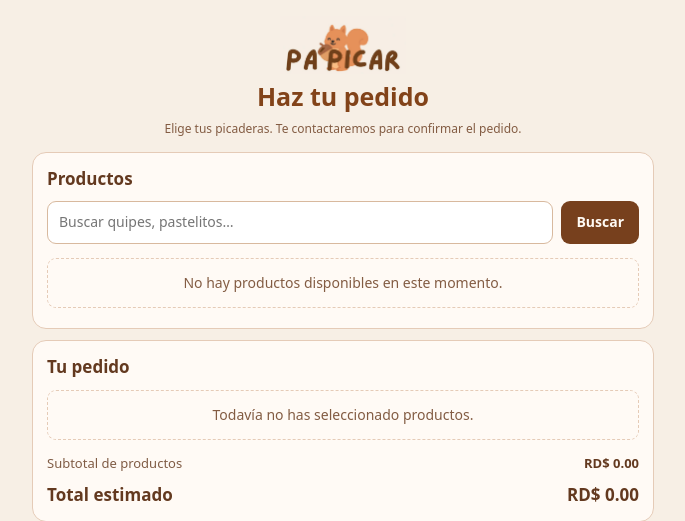
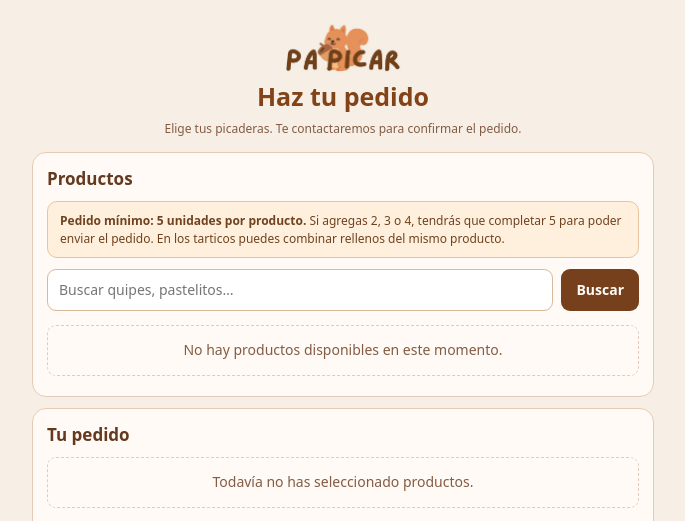
Before and after one commit to matiascorderoedwin-cmyk/Pa-picar, a Flask app: page /pedir in a window 1280 px wide. Shown: the top 521 px of the page, without its empty margins (297-982 px from the left). Run offline with Flask 3, Linux system fonts and the light colour scheme; data that the repository does not hold is empty; some libraries are stand-ins or nearby versions.

Commit message:
Require minimum five units per product on public orders, cart and server

```diff
--- a/app.py
+++ b/app.py
@@ -980,7 +980,7 @@ def pedidos_publicos():
     try:
         with conectar() as conexion:
             with conexion.cursor(row_factory=dict_row) as cursor:
-                cursor.execute('SELECT id,nombre,precio,cantidad FROM productos WHERE activo=TRUE AND eliminado=FALSE AND cantidad>0 ORDER BY nombre,id')
+                cursor.execute('SELECT id,nombre,precio,cantidad FROM productos WHERE activo=TRUE AND eliminado=FALSE AND cantidad>=5 ORDER BY nombre,id')
                 productos=cursor.fetchall()
         return render_template('pedir.html',productos=productos,push_public_key=PUSH_PUBLIC_KEY)
     except psycopg.Error:
@@ -1063,6 +1063,11 @@ def enviar_pedido():
                 por_id={p['id']:p for p in productos}
                 for producto in productos:
                     q=cantidades[producto['id']]
+                    if q < 5:
+                        raise ValueError(
+                            f'El mínimo es de 5 unidades por producto. '
+                            f'Agrega al menos 5 unidades de {producto["nombre"]}; llevas {q}.'
+                        )
                     if not producto['activo'] or producto['eliminado'] or producto['cantidad']<q:
                         raise ValueError('No hay suficientes unidades de '+producto['nombre'])
                 for (pid,relleno),q in variantes.items():
--- a/templates/pedir.html
+++ b/templates/pedir.html
@@ -45,6 +45,10 @@
     .total { display: flex; justify-content: space-between; align-items: baseline; gap: 10px; padding-top: 10px; font-size: 17px; font-weight: 800; }
     .enviar { width: 100%; padding: 12px; margin-top: 12px; font-size: 14px; }
     .error { background: #ffe6df; color: #852d1b; border-radius: 9px; padding: 10px; margin-bottom: 10px; }
+    .regla-minimo { background: #fff0de; border: 1px solid #e7c4a0; color: #70421f;
+      border-radius: 10px; padding: 10px 12px; font-size: 12px; margin: 8px 0 11px; }
+    .aviso-minimo { background: #fff0df; border: 1px solid #dfb287; color: #843f1d;
+      border-radius: 9px; padding: 10px 12px; margin: 10px 0 3px; font-size: 13px; font-weight: 700; }
     .trampa { position: absolute; left: -10000px; height: 1px; width: 1px; overflow: hidden; }
     .numero-input { width: 66px; min-width: 58px; padding: 6px 3px; text-align: center; font-size: 15px; font-weight: 750; }
     .linea-precio { display: flex; align-items: baseline; justify-content: space-between; gap: 9px; padding-top: 8px; color: #805c45; font-size: 13px; }
@@ -96,6 +100,7 @@
 
     <section class="card" aria-labelledby="titulo-productos">
       <h2 id="titulo-productos">Productos</h2>
+      <p class="regla-minimo"><strong>Pedido mínimo: 5 unidades por producto.</strong> Si agregas 2, 3 o 4, tendrás que completar 5 para poder enviar el pedido. En los tarticos puedes combinar rellenos del mismo producto.</p>
       <!-- Buscador fuera del formulario: Enter nunca envía un pedido. -->
       <div class="buscador" role="search">
         <input id="busqueda" type="search" placeholder="Buscar quipes, pastelitos…" aria-label="Buscar producto" autocomplete="off">
@@ -137,6 +142,7 @@
         <div id="carrito">
           <p class="vacio">Todavía no has seleccionado productos.</p>
         </div>
+        <p id="aviso-minimo" class="aviso-minimo" role="status" aria-live="polite" hidden></p>
         <div class="linea-precio"><span>Subtotal de productos</span><strong id="subtotal">RD$ 0.00</strong></div>
         <div id="fila-delivery" class="linea-precio" hidden><span>Servicio de delivery</span><strong>RD$ 100.00</strong></div>
         <div class="total"><span>Total estimado</span><span id="total">RD$ 0.00</span></div>
@@ -193,7 +199,9 @@
     (() => {
       const productos = [...document.querySelectorAll('.producto')];
       const carrito = new Map();
+      const MINIMO_PRODUCTO = 5;
       const lista = document.getElementById('carrito');
+      const avisoMinimo = document.getElementById('aviso-minimo');
       const form = document.getElementById('form-pedido');
       const busqueda = document.getElementById('busqueda');
       const moneda = valor => 'RD$ ' + valor.toLocaleString('es-DO', {minimumFractionDigits: 2, maximumFractionDigits: 2});
@@ -257,6 +265,7 @@
                   cuenta.setCustomValidity('');
                   actualizarTotales();
                   actualizarEstadoProductos();
+                  actualizarAvisosMinimo();
                 } else {
                   cuenta.setCustomValidity('Escribe una cantidad válida disponible.');
                 }
@@ -284,6 +293,7 @@
         }
         actualizarTotales();
         actualizarEstadoProductos();
+        actualizarAvisosMinimo();
       }
 
       function actualizarEstadoProductos() {
@@ -306,6 +316,34 @@
         return [...carrito.values()]
           .filter(item => item.id === id)
           .reduce((cantidad, item) => cantidad + item.cantidad, 0);
+      }
+
+      function productosBajoMinimo() {
+        // El mismo producto puede incluir diferentes rellenos. El mínimo de 5
+        // se cumple sumando las unidades de todos sus rellenos.
+        const pendientes = [];
+        const revisados = new Set();
+        for (const item of carrito.values()) {
+          if (revisados.has(item.id)) continue;
+          revisados.add(item.id);
+          const unidades = unidadesTotales(item.id);
+          if (unidades < MINIMO_PRODUCTO) {
+            pendientes.push({ nombre: item.nombre, unidades, faltan: MINIMO_PRODUCTO - unidades });
+          }
+        }
+        return pendientes;
+      }
+
+      function mensajeMinimo(pendientes) {
+        return 'El mínimo es de 5 unidades por producto. ' + pendientes
+          .map(p => p.nombre + ': llevas ' + p.unidades + ', te faltan ' + p.faltan + '.')
+          .join(' ');
+      }
+
+      function actualizarAvisosMinimo() {
+        const pendientes = productosBajoMinimo();
+        avisoMinimo.hidden = pendientes.length === 0;
+        avisoMinimo.textContent = pendientes.length ? mensajeMinimo(pendientes) : '';
       }
 
       function actualizarTotales() {
@@ -486,6 +524,15 @@
           alert('Agrega al menos un producto antes de enviar el pedido.');
           return;
         }
+        const productosIncompletos = productosBajoMinimo();
+        if (productosIncompletos.length) {
+          evento.preventDefault();
+          const mensaje = mensajeMinimo(productosIncompletos);
+          actualizarAvisosMinimo();
+          avisoMinimo.scrollIntoView({ behavior: 'smooth', block: 'center' });
+          alert(mensaje);
+          return;
+        }
         document.getElementById('items').value = JSON.stringify(
           [...carrito.values()].map(({id, cantidad, relleno}) => ({id, cantidad, relleno}))
         );
```
